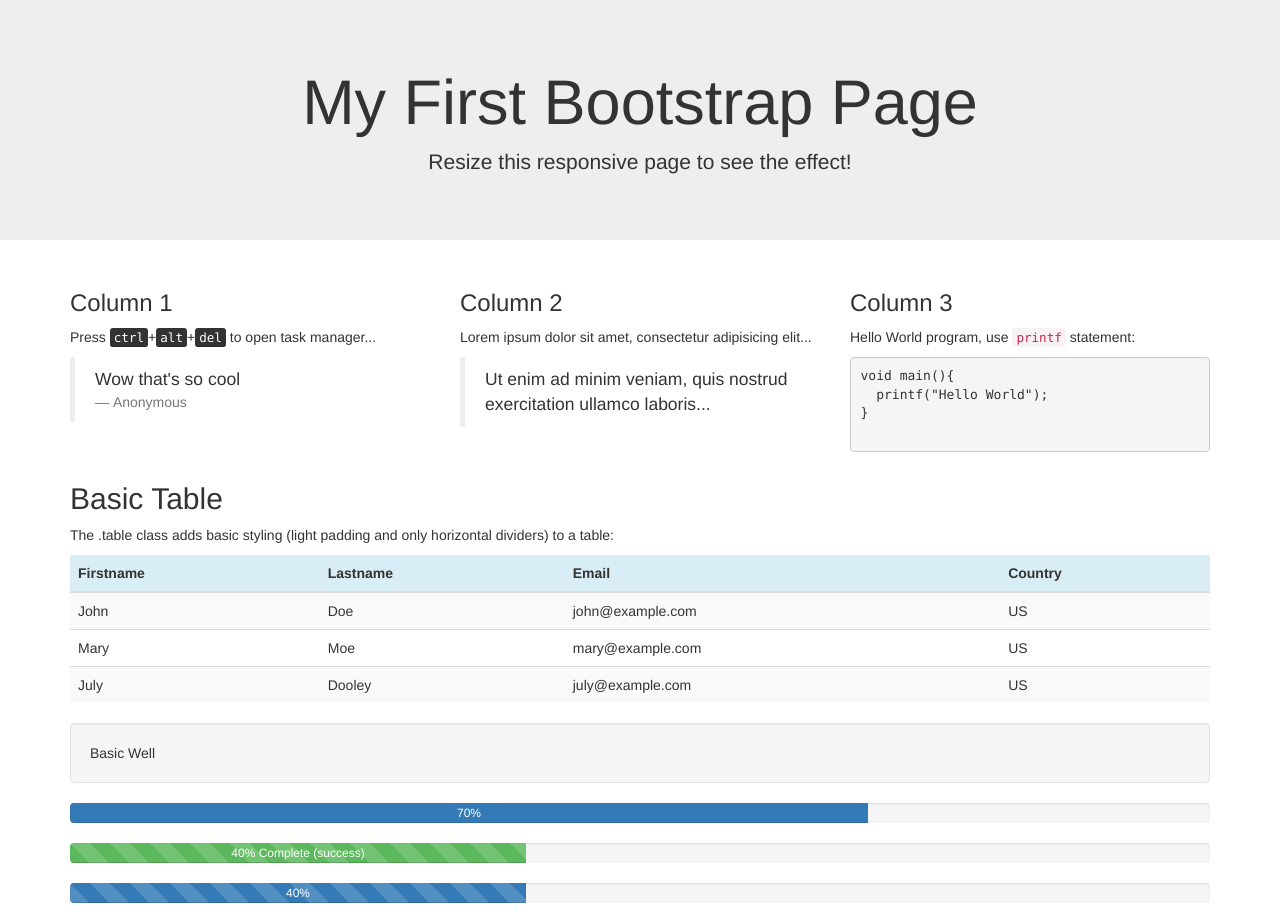
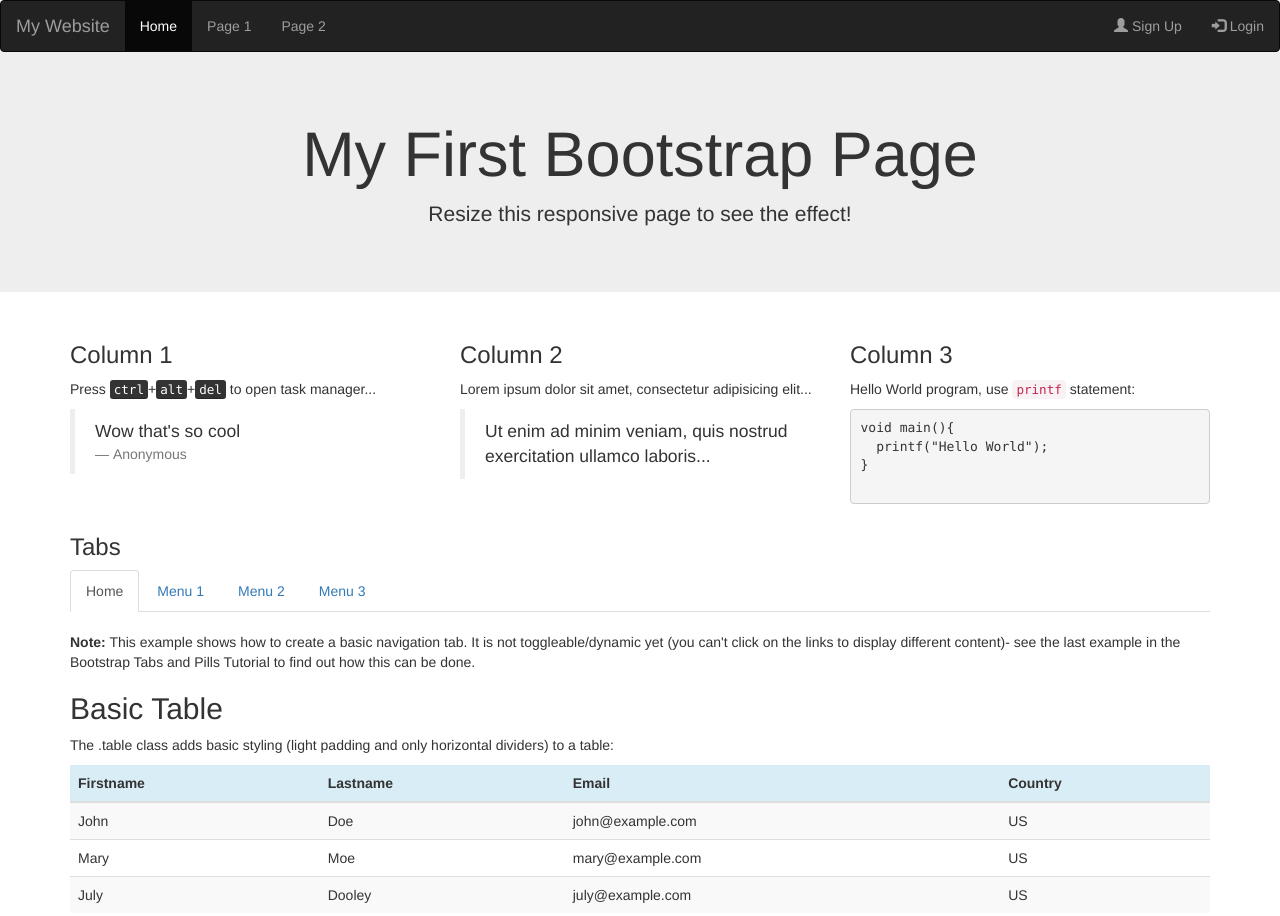
Before and after one commit to akumar36/bootstrap, a plain HTML site: page index.html in a window 1280 px wide. Shown: the top 916 px of the page. Drawn offline with nearby package versions, Linux system fonts and the light colour scheme.

Commit message:
Update index.html

```diff
--- a/index.html
+++ b/index.html
@@ -8,13 +8,28 @@
                     <script src="https://ajax.googleapis.com/ajax/libs/jquery/3.4.1/jquery.min.js"></script>
                     <script src="https://maxcdn.bootstrapcdn.com/bootstrap/3.4.0/js/bootstrap.min.js"></script>
                     </head>
+    <nav class="navbar navbar-inverse" style="margin-bottom:0px;">
+      <div class="container-fluid">
+        <div class="navbar-header">
+          <a class="navbar-brand" href="#">My Website</a>
+        </div>
+        <ul class="nav navbar-nav">
+          <li class="active"><a href="#">Home</a></li>
+          <li><a href="#">Page 1</a></li>
+          <li><a href="#">Page 2</a></li>
+        </ul>
+        <ul class="nav navbar-nav navbar-right">
+          <li><a href="#"><span class="glyphicon glyphicon-user"></span> Sign Up</a></li>
+          <li><a href="#"><span class="glyphicon glyphicon-log-in"></span> Login</a></li>
+        </ul>
+      </div>
+    </nav>
+
     <body>
-
         <div class="jumbotron text-center">
             <h1>My First Bootstrap Page</h1>
             <p>Resize this responsive page to see the effect!</p>
         </div>
-
         <div class="container">
             <div class="row">
                 <div class="col-sm-4">
@@ -37,6 +52,15 @@
 
             </div>
 
+            <h3>Tabs</h3>
+            <ul class="nav nav-tabs">
+              <li class="active"><a href="#">Home</a></li>
+              <li><a href="#">Menu 1</a></li>
+              <li><a href="#">Menu 2</a></li>
+              <li><a href="#">Menu 3</a></li>
+            </ul>
+            <br>
+            <p><strong>Note:</strong> This example shows how to create a basic navigation tab. It is not toggleable/dynamic yet (you can't click on the links to display different content)- see the last example in the Bootstrap Tabs and Pills Tutorial to find out how this can be done.</p>
 
             <h2>Basic Table</h2>
             <p>The .table class adds basic styling (light padding and only horizontal dividers) to a table:</p>
@@ -135,6 +159,16 @@
               <li><a href="#">4</a></li>
               <li class="disabled"><a href="#">5</a></li>
             </ul>
+
+            <ul class="pager">
+              <li><a href="#">Previous</a></li>
+              <li><a href="#">Next</a></li>
+            </ul>
+
+            <ul class="pager">
+              <li class="previous"><a href="#">Previous</a></li>
+              <li class="next"><a href="#">Next</a></li>
+            </ul>
         </div>
     </body>
 </html>
```
